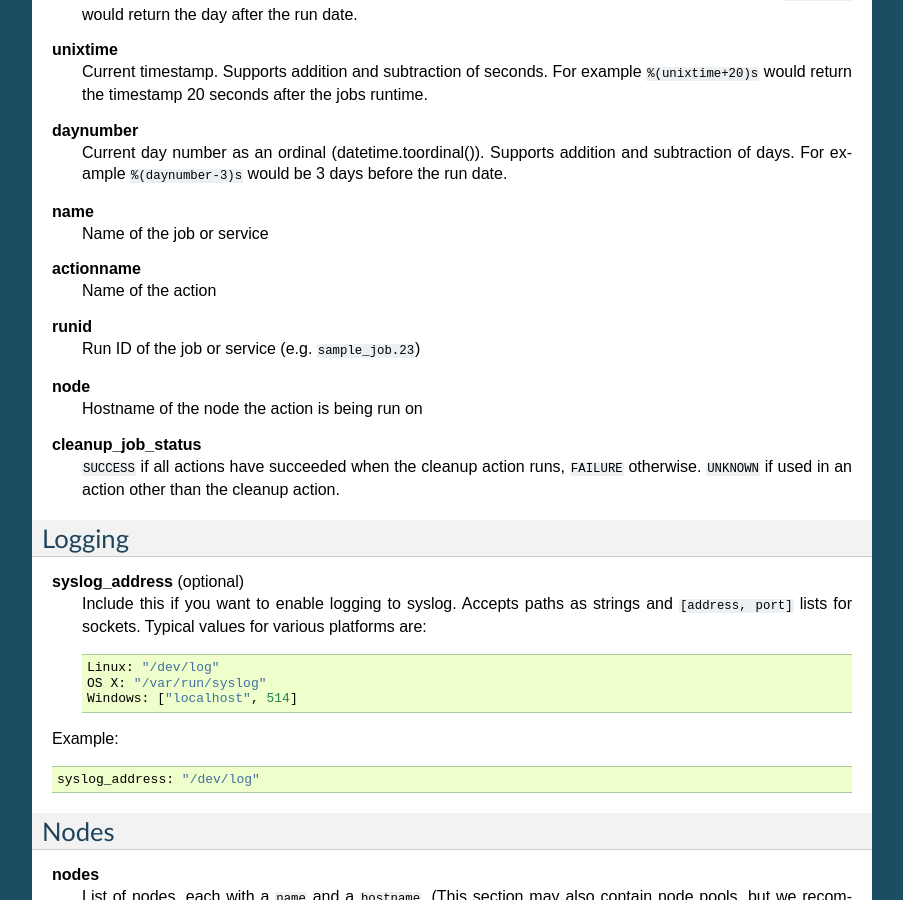
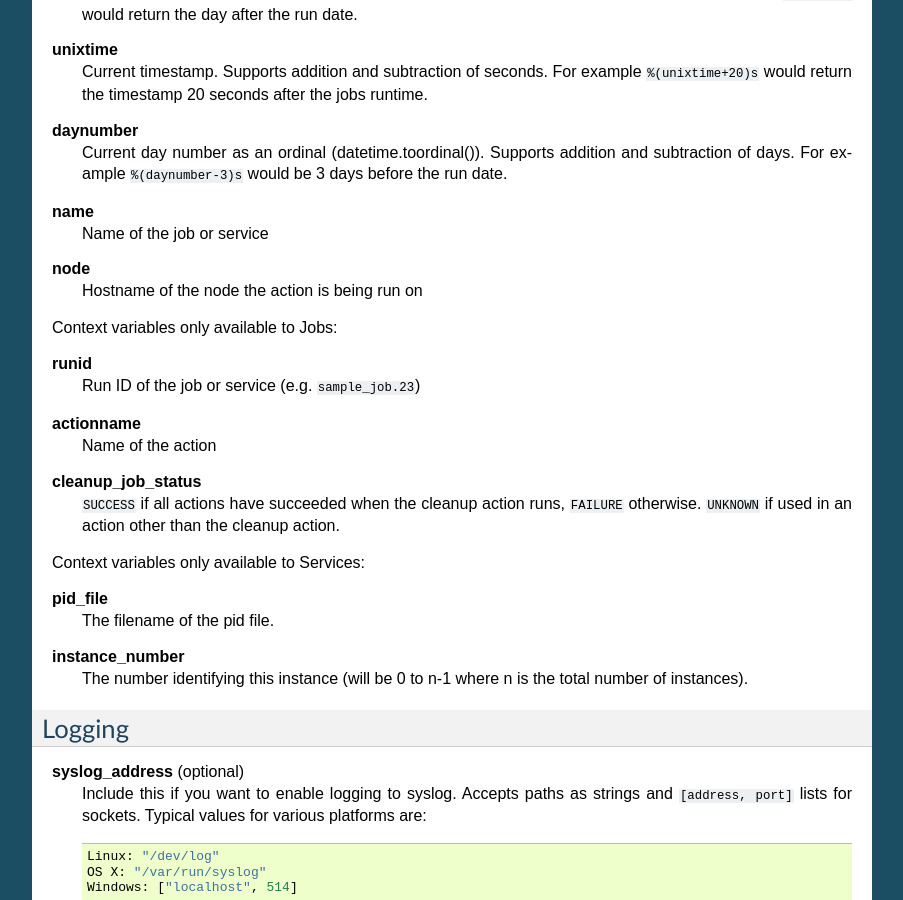
Before and after one commit to Yelp/Tron, a Sphinx documentation site: the page built from docs/config.rst, in a window 1280 px wide and 900 px high, scrolled down 2509 px. Shown: the whole window, without its empty margins (198-1101 px from the left). Built offline with Sphinx 7.4.7, drawn with Linux system fonts in a browser that asks for light colours.

Commit message:
Additional documentation around CommandContext, and a small bug fix to the contest for services.

```diff
--- a/docs/config.rst
+++ b/docs/config.rst
@@ -177,19 +177,33 @@ Built-In Command Context Variables
 **name**
     Name of the job or service
 
-**actionname**
-    Name of the action
+**node**
+    Hostname of the node the action is being run on
+
+
+Context variables only available to Jobs:
 
 **runid**
     Run ID of the job or service (e.g. ``sample_job.23``)
 
-**node**
-    Hostname of the node the action is being run on
+**actionname**
+    Name of the action
 
 **cleanup_job_status**
     ``SUCCESS`` if all actions have succeeded when the cleanup action runs,
     ``FAILURE`` otherwise. ``UNKNOWN`` if used in an action other than the
     cleanup action.
+
+
+Context variables only available to Services:
+
+**pid_file**
+    The filename of the pid file.
+
+**instance_number**
+    The number identifying this instance (will be 0 to n-1 where n is the
+    total number of instances).
+
 
 .. _config_logging:
 
--- a/docs/developing.rst
+++ b/docs/developing.rst
@@ -22,8 +22,6 @@ All code should be `PEP8 <http://www.python.org/dev/peps/pep-0008/>`_ compliant,
 and should pass pyflakes without warnings. The documentation must also be kept
 up to date with any changes in functionality, especially the man pages.
 
-If and when you come across non-PEP8-compliant code, avoid reformatting it in
-the same branch as functional changes so that code reviews are less confusing.
 
 Running Tron in a Sandbox
 -------------------------
--- a/docs/jobs.rst
+++ b/docs/jobs.rst
@@ -78,7 +78,10 @@ Required Fields
     Name of the action. Used in :command:`tronview` and :command:`tronctl`.
 
 **command**
-    Command to run on the specified node.
+    Command to run on the specified node. A common mistake here is to use
+    shell expansions or expressions in your command. Commands are run using
+    ``exec`` so bash (or other shell) expressions will not work, and could
+    cause the job to fail.
 
 Optional Fields
 ^^^^^^^^^^^^^^^
--- a/docs/man_tronfig.rst
+++ b/docs/man_tronfig.rst
@@ -106,6 +106,8 @@ jobs
             boolean indicating overlapping job runs should queue rather than cancel
         run_limit (optional, default 50)
             Number of runs to store in history
+        enabled
+            If False the job will not be queued to run.
 
 Action objects
     These are the required options for action objects. **The exception is
```
Also changed, not shown: docs/whats-new.rst (+4 -3 lines), 6 other files.
